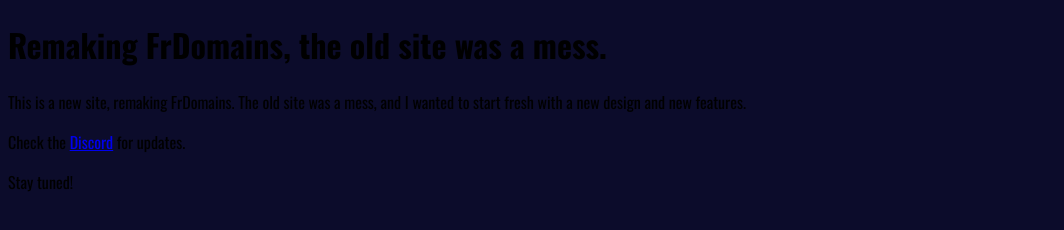
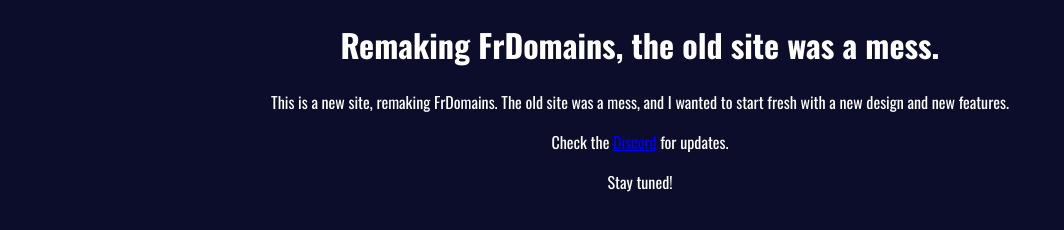
Before and after one commit to frdhostlolveryuniqueusernamesoyea/new, a plain HTML site: page index.html in a window 1280 px wide. Shown: the whole page, without its empty margins (0-1064 px from the left). Drawn offline with nearby package versions, Linux system fonts and the light colour scheme.

Commit message:
v2 remincedr

```diff
--- a/css/styles.css
+++ b/css/styles.css
@@ -3,9 +3,12 @@
 :root {
     --accent: #11113c;
     --background: #0c0c2b;
+    --text: #fff;
 }
 
 body {
     background: var(--background);
     font-family: 'Oswald', sans-serif;
+    color: var(--text);
+    text-align: center;
 }
```
